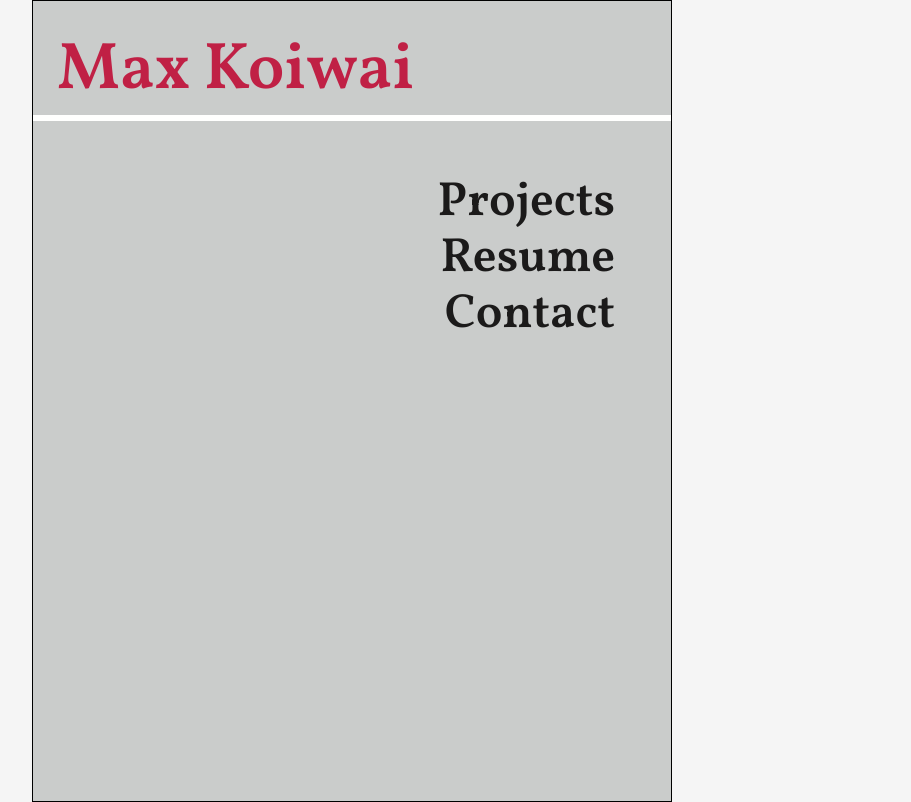
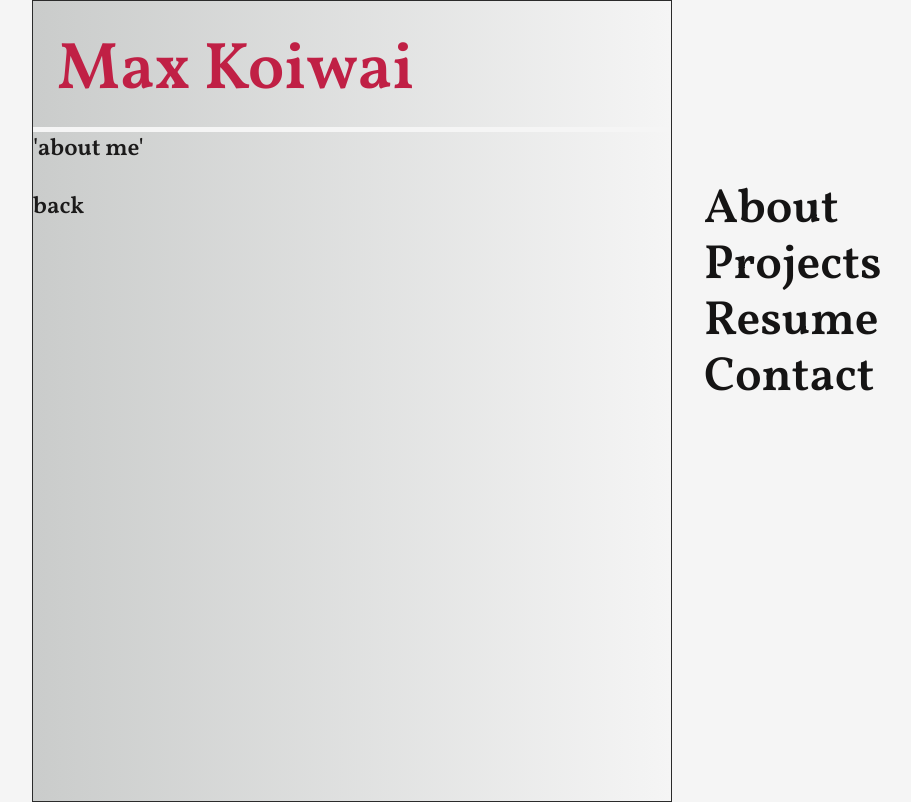
Before and after one commit to MaximJK/Portfolio, a Gatsby site: page / in a window 1280 px wide. Shown: the whole page, without its empty margins (288-1199 px from the left). Built offline with nearby package versions, Linux system fonts and the light colour scheme; Gatsby itself is replaced by a stand-in of ours.

Commit message:
side bar

```diff
--- /dev/null
+++ b/src/components/aboutme/aboutme.js
@@ -0,0 +1,11 @@
+import React from "react"
+import aboutmeStyles from "./aboutme.module.css"
+export default function Aboutme(props) {
+  return (
+     <div className={aboutmeStyles.aboutme}>
+        <div>
+    'about me'
+    </div>
+  </div>
+  )
+}
--- a/src/components/body/body.js
+++ b/src/components/body/body.js
@@ -2,23 +2,31 @@ import React from "react"
 import bodyStyles from "./body.module.css"
 import Links from "../links/links"
 import Projects from "../projects/projects"
+import Resume from "../resume/resume"
+import Contact from "../contact/contact"
+import Aboutme from "../aboutme/aboutme"
 
 export default function Body(props) {
     let content
     switch(props.content) {
-        case 'links':
-            content = <Links setBody={props.setBody}/>
-            break
+        // case 'links':
+        //     content = <Links setBody={props.setBody}/>
+        //     break
         case 'projects':
             content = <Projects/>
             break
-        // case resume:
-
-        // case contact:
-
-        default:
-            content = <Links/>
+        case 'resume':
+            content = <Resume/>
             break
+        case 'contact':
+            content = <Contact/>
+            break
+        case 'aboutme':
+            content = <Aboutme/>
+            break
+        // default:
+        //     content = <Links/>
+        //     break
     }
   return (
      <div className={bodyStyles.body}>
--- /dev/null
+++ b/src/components/contact/contact.js
@@ -0,0 +1,11 @@
+import React from "react"
+import contactStyles from "./contact.module.css"
+export default function Contact(props) {
+  return (
+     <div className={contactStyles.contact}>
+        <div>
+    'contact'
+    </div>
+  </div>
+  )
+}
--- a/src/components/footer/footer.js
+++ b/src/components/footer/footer.js
@@ -1,10 +1,18 @@
 import React from "react"
 import footerStyles from "./footer.module.css"
 export default function Footer(props) {
+  function handleBodyClick(comp) {
+    props.setBody(comp);
+  }
+  let backButton = ''
+  if (props.content !== 'links') {
+    backButton = <p onClick={() => handleBodyClick('links')}>back</p>
+
+  }
   return (
      <div className={footerStyles.footer}>
         <div>
-  <p>i</p>
+        {backButton}
 
     </div>
   </div>
--- a/src/components/header/header.module.css
+++ b/src/components/header/header.module.css
@@ -1,11 +1,13 @@
 .header{
-    border-bottom: .75vh solid #fffffe;
+    border-bottom: .65vh solid rgb(245, 245, 245);
     padding-left: 3vh;
     margin: 0;
     padding-top: 3vh;
 }
 .header > div {
-    margin-bottom: 1em;
+    margin-bottom: 4.5vh;
+
+
 }
 .header > div > p {
     margin: 0;
--- a/src/components/links/links.js
+++ b/src/components/links/links.js
@@ -2,12 +2,12 @@ import React from "react"
 import linksStyles from "./links.module.css"
 export default function Links(props) {
   function handleBodyClick(comp) {
-    // Similar to this.setState({ fruit: 'orange' })
     props.setBody(comp);
   }
   return (
      <div className={linksStyles.links}>
         <div>
+  <p onClick={() => handleBodyClick('aboutme')}>About</p>
   <p onClick={() => handleBodyClick('projects')}>Projects</p>
   <p onClick={() => handleBodyClick('resume')}>Resume</p>
   <p onClick={() => handleBodyClick('contact')}>Contact</p>
--- a/src/components/links/links.module.css
+++ b/src/components/links/links.module.css
@@ -1,12 +1,19 @@
 .links{
-height: 100%;
-width: 100%;
+    /* height: 100%; */
+    width: 25%;
+    /* text-align: right; */
+    /* float: right; */
+    display: flex;
+    /* margin-left: 1vh; */
+    margin-top: 10%;
 }
-
+.links > div {
+    margin-left: 4vh;
+}
 .links > div > p {
     height: 1vh;
-    font-size: 2em;
-    text-align: right;
-    /* float: right; */
-    margin-right: 7vh;
+    font-size: 3rem;
+    color: #151414;
+
+    /* margin-right: 7vh; */
 }
--- /dev/null
+++ b/src/components/resume/resume.js
@@ -0,0 +1,11 @@
+import React from "react"
+import resumeStyles from "./resume.module.css"
+export default function Resume(props) {
+  return (
+     <div className={resumeStyles.resume}>
+        <div>
+    'projects'
+    </div>
+  </div>
+  )
+}
--- a/src/pages/index.js
+++ b/src/pages/index.js
@@ -3,14 +3,20 @@ import React, { useState } from "react";
 import Header from "../components/header/header";
 import Links from "../components/links/links";
 import Body from "../components/body/body";
+import Footer from "../components/footer/footer";
 export default function Home() {
-  const [body, setBody] = useState('links');
+  const [body, setBody] = useState('aboutme');
   return (
+    <div className='flex'>
     <div className='grid'>
       <Header />
       {/* <Link to="/contact/">Contact</Link> */}
 
-      <Body content={`${body}`} setBody={setBody}/>
+      <Body content={body} setBody={setBody}/>
+
+      <Footer content={body} setBody={setBody}/>
+    </div>
+    <Links content={body} setBody={setBody}/>
     </div>
   )
 }
--- a/src/styles/global.css
+++ b/src/styles/global.css
@@ -12,11 +12,16 @@ body{
     font-size:1.5em ;
     background-color: #f5f5f5;
 }
-
+.flex{
+    display: flex;
+}
 .grid{
+    width: 50%;
     margin-left: 25%;
-    margin-right: 25%;
     height: 100vh;
     background-color: #cacccb;
-    border: black solid 1px
+    border: rgb(43, 43, 43) solid 1px;
+    background: linear-gradient(90deg, rgba(202,204,203,1) 0%, rgb(245, 245, 245) 100%);
+    flex: 1;
+
 }
```
Also changed, not shown: src/components/aboutme/aboutme.module.css (added), src/components/contact/contact.module.css (added), src/components/resume/resume.module.css (added).
